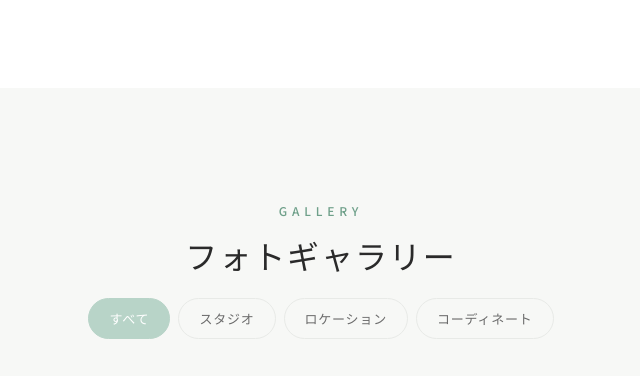
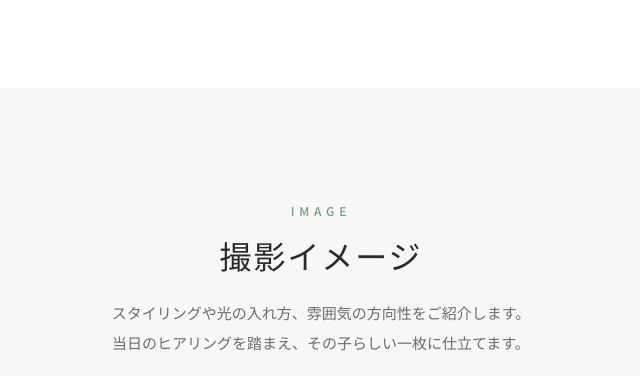
Before and after one commit to odayann-jpg/jibun-os, a PHP site: page / in a window 1280 px wide. Shown: the part 2648-3024 px from the top of the page, without its empty margins (319-959 px from the left). Run offline with PHP 8.4, Linux system fonts and the light colour scheme.

Commit message:
fix(stylist-photo): ギャラリーを「撮影イメージ」へリフレーム
実績写真と誤認されないよう、フォトギャラリー（実績風）から
撮影イメージ（コンセプト写真）の位置付けへ変更。

- ヘッダー/ヒーロー/フッターの「ギャラリー」表記を「撮影イメージ」に変更
- カテゴリタブ（スタジオ/ロケーション/コーディネート）と「もっと見る」ボタンを撤去
- 「※掲載写真はすべてイメージです（実際の撮影例ではありません）。」注記を追加
- 画像8枚→6枚に整理（重複・他セクション再利用を排除、3×2グリッド）
- 不要になった gallery-tab/gallery-tabs/gallery-more の CSS とタブ用 JS を削除

Co-Authored-By: Claude Opus 4.7 (1M context) <noreply@anthropic.com>

```diff
--- a/projects/stylist-photo/site/index.html
+++ b/projects/stylist-photo/site/index.html
@@ -36,7 +36,7 @@
       <nav class="nav">
         <a href="#about">サービス</a>
         <a href="#plans">プラン</a>
-        <a href="#gallery">ギャラリー</a>
+        <a href="#gallery">撮影イメージ</a>
         <a href="#flow">ご利用の流れ</a>
         <a href="#faq">よくあるご質問</a>
       </nav>
@@ -74,7 +74,7 @@
         </p>
         <div class="hero-buttons">
           <a href="#plans" class="btn btn-primary">プランを見る</a>
-          <a href="#gallery" class="btn btn-outline">ギャラリーを見る</a>
+          <a href="#gallery" class="btn btn-outline">撮影イメージを見る</a>
         </div>
       </div>
 
@@ -269,34 +269,26 @@
   </section>
 
   <!-- ==========================================
-       Gallery
+       Image (撮影イメージ)
        ========================================== -->
   <section class="gallery" id="gallery">
     <div class="container">
-      <span class="section-eyebrow">GALLERY</span>
-      <h2 class="section-title">フォトギャラリー</h2>
-
-      <div class="gallery-tabs">
-        <button class="gallery-tab is-active" data-filter="all">すべて</button>
-        <button class="gallery-tab" data-filter="studio">スタジオ</button>
-        <button class="gallery-tab" data-filter="location">ロケーション</button>
-        <button class="gallery-tab" data-filter="coordinate">コーディネート</button>
-      </div>
+      <span class="section-eyebrow">IMAGE</span>
+      <h2 class="section-title">撮影イメージ</h2>
+      <p class="section-lead">
+        スタイリングや光の入れ方、雰囲気の方向性をご紹介します。<br>
+        当日のヒアリングを踏まえ、その子らしい一枚に仕立てます。
+      </p>
+      <p class="section-note">※掲載写真はすべてイメージです（実際の撮影例ではありません）。</p>
     </div>
 
     <div class="gallery-grid">
-      <div class="gallery-item"><img src="assets/images/AdobeStock_1805017711.jpeg" alt=""></div>
-      <div class="gallery-item"><img src="assets/images/stylist-photo-about-cat.png" alt=""></div>
-      <div class="gallery-item"><img src="assets/images/AdobeStock_202747104.jpeg" alt=""></div>
-      <div class="gallery-item"><img src="assets/images/AdobeStock_346780571.jpeg" alt=""></div>
-      <div class="gallery-item"><img src="assets/images/stylist-photo-gallery-1.png" alt=""></div>
-      <div class="gallery-item"><img src="assets/images/stylist-photo-gallery-2.png" alt=""></div>
-      <div class="gallery-item"><img src="assets/images/stylist-photo-plan-30.png" alt=""></div>
-      <div class="gallery-item"><img src="assets/images/stylist-photo-gallery-3.png" alt=""></div>
-    </div>
-
-    <div class="gallery-more">
-      <a href="#" class="btn btn-outline">もっと見る</a>
+      <div class="gallery-item"><img src="assets/images/AdobeStock_1805017711.jpeg" alt="撮影イメージ"></div>
+      <div class="gallery-item"><img src="assets/images/AdobeStock_202747104.jpeg" alt="撮影イメージ"></div>
+      <div class="gallery-item"><img src="assets/images/AdobeStock_346780571.jpeg" alt="撮影イメージ"></div>
+      <div class="gallery-item"><img src="assets/images/stylist-photo-gallery-1.png" alt="撮影イメージ"></div>
+      <div class="gallery-item"><img src="assets/images/stylist-photo-gallery-2.png" alt="撮影イメージ"></div>
+      <div class="gallery-item"><img src="assets/images/stylist-photo-gallery-3.png" alt="撮影イメージ"></div>
     </div>
   </section>
 
@@ -526,12 +518,11 @@
       </div>
 
       <div class="footer-col">
-        <h4>ギャラリー</h4>
+        <h4>コンテンツ</h4>
         <ul>
-          <li><a href="#gallery">フォトギャラリー</a></li>
-          <li><a href="#gallery">スタジオ</a></li>
-          <li><a href="#gallery">ロケーション</a></li>
-          <li><a href="#gallery">コーディネート</a></li>
+          <li><a href="#gallery">撮影イメージ</a></li>
+          <li><a href="#about">スタイリング</a></li>
+          <li><a href="#flow">ご利用の流れ</a></li>
         </ul>
       </div>
 
@@ -554,15 +545,5 @@
     </div>
   </footer>
 
-  <script>
-    // ギャラリーフィルタタブ（UIのみ・実装は今後）
-    document.querySelectorAll('.gallery-tab').forEach(tab => {
-      tab.addEventListener('click', () => {
-        document.querySelectorAll('.gallery-tab').forEach(t => t.classList.remove('is-active'));
-        tab.classList.add('is-active');
-      });
-    });
-  </script>
-
 </body>
 </html>
--- a/projects/stylist-photo/site/styles.css
+++ b/projects/stylist-photo/site/styles.css
@@ -619,43 +619,20 @@ section { padding: var(--space-xl) 0; }
   background: var(--color-soft);
 }
 
-.gallery-tabs {
-  display: flex;
-  justify-content: center;
-  gap: 0.5rem;
-  margin-bottom: 2.5rem;
-  flex-wrap: wrap;
+.gallery-grid {
+  display: grid;
+  grid-template-columns: repeat(3, 1fr);
+  gap: 1rem;
+  max-width: var(--container-max);
+  margin: 2rem auto 0;
+  padding: 0 1.5rem;
 }
 
-.gallery-tab {
-  padding: 0.5rem 1.25rem;
-  border-radius: var(--radius-pill);
+.section-note {
+  margin-top: 0.75rem;
   font-size: 0.8125rem;
-  background: transparent;
   color: var(--color-text-soft);
-  transition: all .3s;
-  letter-spacing: 0.06em;
-  border: 1px solid var(--color-divider);
-}
-
-.gallery-tab:hover {
-  border-color: var(--color-mint);
-  color: var(--color-mint-dark);
-}
-
-.gallery-tab.is-active {
-  background: var(--color-mint);
-  color: #FFFFFF;
-  border-color: var(--color-mint);
-}
-
-.gallery-grid {
-  display: grid;
-  grid-template-columns: repeat(4, 1fr);
-  gap: 1rem;
-  max-width: var(--container-max);
-  margin: 0 auto 2.5rem;
-  padding: 0 1.5rem;
+  text-align: center;
 }
 
 .gallery-item {
@@ -673,11 +650,6 @@ section { padding: var(--space-xl) 0; }
   width: 100%;
   height: 100%;
   object-fit: cover;
-}
-
-.gallery-more {
-  display: flex;
-  justify-content: center;
 }
 
 /* ============================================
```
